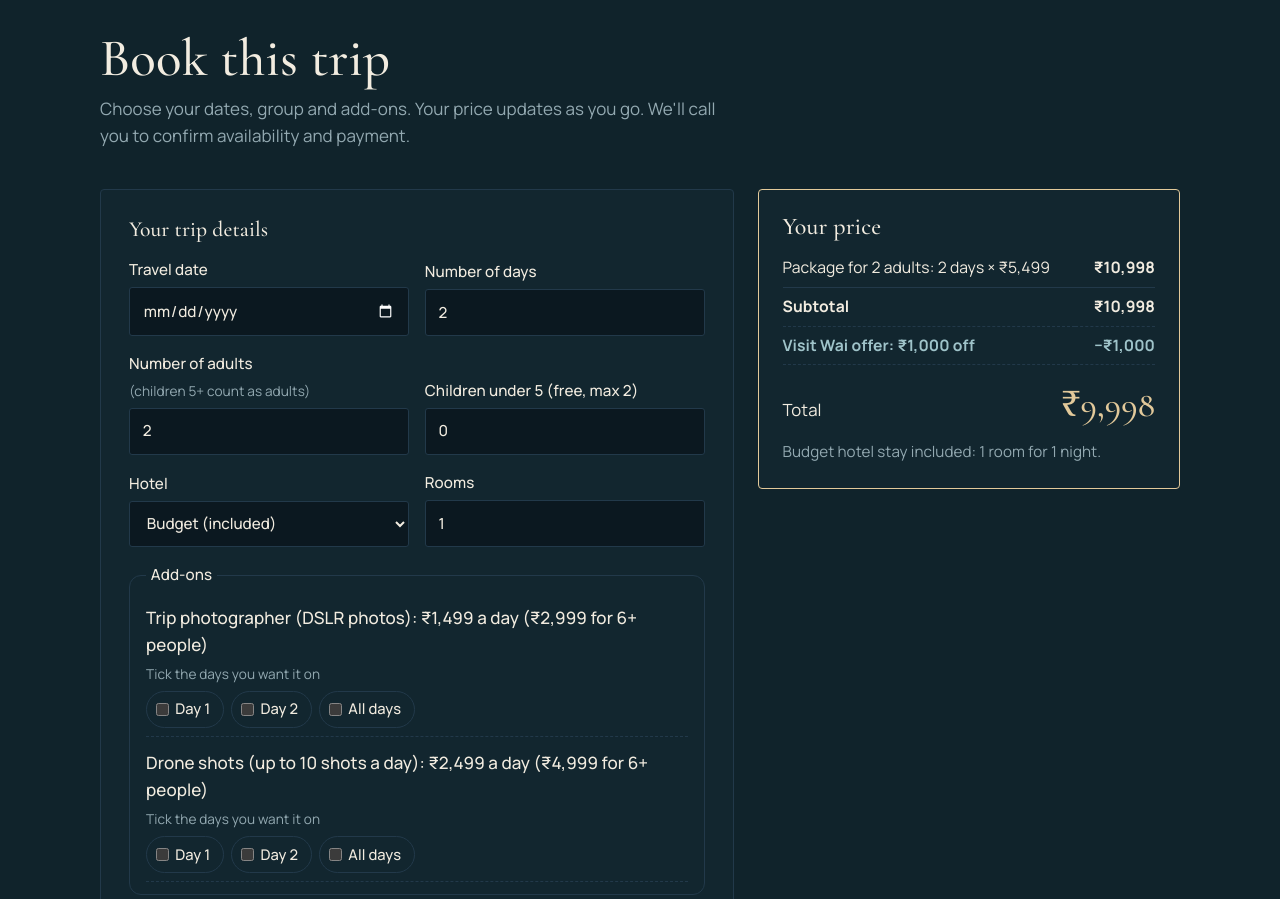
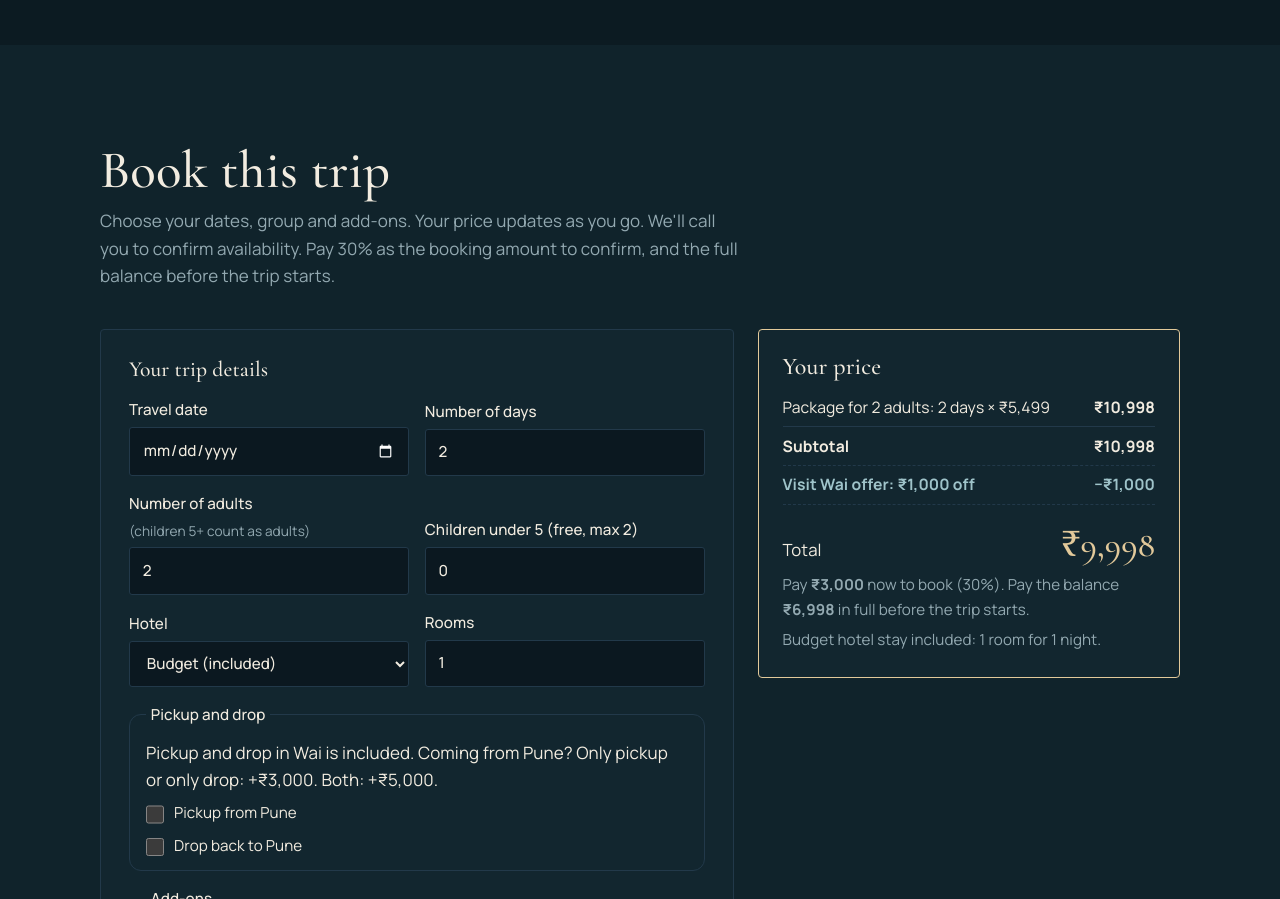
Before and after one commit to vaibhavgaikwad1712/visitwai, a plain HTML site: page trip-groups-2.html in a window 1280 px wide. Shown: the part 2746-3645 px from the top of the page. Drawn offline with nearby package versions, Linux system fonts and the light colour scheme.

Commit message:
Add files via upload

```diff
--- a/booking.js
+++ b/booking.js
@@ -35,6 +35,11 @@ function mountBooking(host, p) {
         </label>
         <label class="rooms-wrap">Rooms<input name="rooms" type="number" min="1" max="20" value="1"></label>
       </div>` : ""}
+      ${!isDriver ? `<fieldset class="addons"><legend>Pickup and drop</legend>
+        <p class="hint" style="margin:0">Pickup and drop in Wai ${isVilla ? "(bus stand) " : ""}is included. Coming from Pune? Only pickup or only drop: +${inr(PRICING.pune.oneWay)}. Both: +${inr(PRICING.pune.both)}.</p>
+        <label class="check-terms"><input type="checkbox" name="punePickup"><span>Pickup from Pune</span></label>
+        <label class="check-terms"><input type="checkbox" name="puneDrop"><span>Drop back to Pune</span></label>
+      </fieldset>` : ""}
       ${addons.length ? `<fieldset class="addons"><legend>Add-ons</legend>
         ${addons.map(k => {
           const a = PRICING.addons[k];
@@ -73,6 +78,7 @@ function mountBooking(host, p) {
         <h3>${isCustom ? "Custom trip" : "Your price"}</h3>
         <div class="pp-lines"></div>
         <p class="total">Total <b class="pp-total"></b></p>
+        <p class="pay-split small" hidden></p>
         <div class="box-notes"></div>
       </div>
     </aside>
@@ -137,6 +143,8 @@ function mountBooking(host, p) {
     const ad = addonDays();
     return {
       addonDays: ad,
+      punePickup: !!(f.punePickup && f.punePickup.checked),
+      puneDrop: !!(f.puneDrop && f.puneDrop.checked),
       days: Math.max(num(f.days, p.baseDays), minDays),
       people: clamp(num(f.people, 2), 1, 99),
       rooms: f.rooms ? clamp(num(f.rooms, 1), 1, 99) : 1,
@@ -157,11 +165,14 @@ function mountBooking(host, p) {
     linesEl.innerHTML = ""; notesEl.innerHTML = "";
     const note = t => { const el = document.createElement("p"); el.className = "small"; el.textContent = t; notesEl.appendChild(el); };
 
+    panel.querySelector(".pay-split").hidden = true;
     if (isCustom) {
       totalEls.forEach(el => el.textContent = "On request");
+      note(`To confirm, pay ${PRICING.payment.bookingPercent}% of the quoted price as the booking amount. The full balance is paid before the trip starts.`);
       note("Tell us your plan and we'll send you a price, usually within a few hours.");
       if (PRICING.offer && PRICING.offer.active) note(`${inr(PRICING.offer.amount)} off is taken from your quoted price.`);
       if (o.addons.length) note("Add-ons chosen: " + addonText(o));
+      if (o.punePickup || o.puneDrop) note(`Pune ${[o.punePickup && "pickup", o.puneDrop && "drop"].filter(Boolean).join(" and ")}: ${inr(punePrice(o))} is added to your quote.`);
       return;
     }
     const r = calcPrice(p, o);
@@ -180,6 +191,9 @@ function mountBooking(host, p) {
     }
     linesEl.appendChild(t);
     totalEls.forEach(el => el.textContent = inr(r.total));
+    const ps = panel.querySelector(".pay-split");
+    ps.hidden = false;
+    ps.innerHTML = `Pay <b>${inr(r.booking)}</b> now to book (${PRICING.payment.bookingPercent}%). Pay the balance <b>${inr(r.balance)}</b> in full before the trip starts.`;
     r.notes.forEach(note);
     if (isPkg && o.days === 1) note("1-day trip: no hotel stay.");
     if (num(f.kids, 0) > 0) note(`${num(f.kids, 0)} child${num(f.kids, 0) > 1 ? "ren" : ""} under ${PRICING.children.freeUnderAge}: free.`);
@@ -214,9 +228,10 @@ function mountBooking(host, p) {
       rooms: isPkg && o.hotel !== "none" && o.days > 1 ? String(o.rooms) : "-",
       addons: addonText(o) || "None",
       food: f.food ? f.food.value : "-",
-      total: r ? inr(r.total) + (r.discount ? ` (after ${inr(r.discount)} off)` : "") : "Quote needed",
+      pickup: isDriver ? "-" : [o.punePickup ? "Pickup from Pune" : "Pickup in Wai", o.puneDrop ? "Drop to Pune" : "Drop in Wai"].join(", "),
+      total: r ? inr(r.total) + (r.discount ? ` (after ${inr(r.discount)} off)` : "") + ` | Booking amount ${PRICING.payment.bookingPercent}%: ${inr(r.booking)} | Balance before trip: ${inr(r.balance)}` : "Quote needed",
       breakdown: r ? r.lines.map(l => `${l[0]} = ${inr(l[1])}`).concat(r.discount ? [`Subtotal = ${inr(r.subtotal)}`, `${PRICING.offer.label} = -${inr(r.discount)}`] : []).concat(r.rounding ? [`Rounded off = ${r.rounding > 0 ? "+" : "-"}${inr(Math.abs(r.rounding))}`] : []).concat(r.notes).join(" | ") : "Custom trip",
-      notes: f.notes.value.trim() || "-", terms: "Yes"
+      notes: (v_pick => (f.notes.value.trim() || "-") + (v_pick ? ` | ${v_pick}` : ""))((o.punePickup || o.puneDrop) ? [o.punePickup && "Pune pickup", o.puneDrop && "Pune drop"].filter(Boolean).join(" + ") : ""), terms: "Yes"
     };
     btn.disabled = true; msg.textContent = "Sending your booking…";
     let ok = false;
@@ -236,7 +251,7 @@ function mountBooking(host, p) {
             _template: "table", _captcha: "false",
             Name: v.name, Phone: v.phone, Email: v.email, Package: v.package, "Travel date": v.date,
             [isVilla ? "Nights" : "Days"]: v.days, Adults: v.people, "Children under 5": v.children,
-            Hotel: v.hotel, Rooms: v.rooms, "Add-ons": v.addons, Food: v.food,
+            Hotel: v.hotel, Rooms: v.rooms, "Pickup and drop": v.pickup, "Add-ons": v.addons, Food: v.food,
             Total: v.total, "Price breakdown": v.breakdown, Notes: v.notes, "Terms accepted": v.terms
           })
         });
--- a/data.js
+++ b/data.js
@@ -41,6 +41,8 @@ const PRICING = {
     drone: { label: "Drone shots (up to 10 shots a day)", short: "Drone shots", perDay: 2499, perDayLarge: 4999, pickDays: true },
     caretaker: { label: "Caretaker for elders", short: "Caretaker", perDay: 999, perDayLarge: 999, onlyFor: ["seniors-2", "seniors-3"] }
   },
+  payment: { bookingPercent: 30 },     // booking amount to confirm; the full balance is paid before the trip starts
+  pune: { oneWay: 3000, both: 5000 },  // Pune pickup OR drop only = oneWay; pickup AND drop = both
   villa: { perNight: 10999, maxGuests: 8, transfer: 0 },  // transfer: 0 = Wai stand pickup & drop included
   // Offer: taken off the FINAL total after all choices. Set active: false to switch it off.
   offer: { active: true, amount: 1000, label: "Visit Wai offer" }
@@ -559,10 +561,19 @@ const GROUP_LABELS = { "2day": "2-day packages", "3day": "3-day packages", "spec
 /* Each package has its own page: trip-<id>.html */
 const pkgPage = p => `trip-${p.id}.html`;
 
+/* Pune pickup / drop line used on the site */
+function puneLine() {
+  return `Pickup from Pune and drop back to Pune also available: ${inr(PRICING.pune.oneWay)} extra for only pickup or only drop, ${inr(PRICING.pune.both)} extra for both`;
+}
+
+function punePrice(o) {
+  return o.punePickup && o.puneDrop ? PRICING.pune.both : (o.punePickup || o.puneDrop) ? PRICING.pune.oneWay : 0;
+}
+
 /* What every package includes / excludes (shown on each package page) */
 function includesFor(p) {
   if (p.kind === "villa") return {
-    yes: ["Private pool villa for up to 8 guests", "Pickup from Wai bus stand to the villa and drop back to Wai"],
+    yes: ["Private pool villa for up to 8 guests", "Pickup from Wai bus stand to the villa and drop back to Wai", puneLine()],
     no: ["Food and drinks, unless arranged with the villa", "Sightseeing and activities", "Photographer, drone and other add-ons unless selected"]
   };
   if (p.kind === "driver") return {
@@ -581,6 +592,7 @@ function includesFor(p) {
   ];
   if (p.baseDays > 1) yes.splice(1, 0, `Budget hotel stay included (worth ${inr(PRICING.hotelsPerNight[PRICING.includedHotel])} per room per night); upgrade to 2–5 star if you like`);
   if (p.id === "ancient-wai") yes.push("Local history guide on Day 1");
+  yes.push("Pickup and drop in Wai", puneLine());
   const no = ["Boating, rides, paragliding and amusement parks", "Meals, unless you choose them", "Photographer, drone" + (p.category === "Seniors" ? ", caretaker" : "") + " unless selected", "Camera fees, shopping and tips"];
   return { yes, no };
 }
@@ -643,6 +655,10 @@ function calcPrice(p, o) {
     }
     if (people === 1) notes.push("Solo travellers pay the 2-person price, as the car, driver and room are the same.");
   }
+  if (p.kind !== "driver") {
+    const pp = punePrice(o);
+    if (pp) lines.push([o.punePickup && o.puneDrop ? "Pickup from Pune and drop back to Pune" : o.punePickup ? "Pickup from Pune" : "Drop back to Pune", pp]);
+  }
   (o.addons || []).forEach(k => {
     const a = PRICING.addons[k]; if (!a) return;
     const r = addonRate(k, people);
@@ -658,7 +674,9 @@ function calcPrice(p, o) {
   const subtotal = lines.reduce((t, l) => t + l[1], 0);
   let discount = 0;
   if (PRICING.offer && PRICING.offer.active) discount = Math.min(PRICING.offer.amount, subtotal);
-  return { days, lines, notes, subtotal, discount, rounding: 0, total: subtotal - discount };
+  const total = subtotal - discount;
+  const booking = Math.ceil(total * PRICING.payment.bookingPercent / 100);
+  return { days, lines, notes, subtotal, discount, rounding: 0, total, booking, balance: total - booking };
 }
 function fromPrice(p) {
   if (p.kind === "custom") return "Price on request";
--- a/package.js
+++ b/package.js
@@ -57,7 +57,7 @@ document.addEventListener("DOMContentLoaded", () => {
   <section id="book" class="alt">
     <div class="wrap">
       <h2>${p.kind === "custom" ? "Ask for a quote" : "Book this trip"}</h2>
-      <p class="lede">Choose your dates, group and add-ons. Your price updates as you go. We'll call you to confirm availability and payment.</p>
+      <p class="lede">Choose your dates, group and add-ons. Your price updates as you go. We'll call you to confirm availability. Pay ${PRICING.payment.bookingPercent}% as the booking amount to confirm, and the full balance before the trip starts.</p>
       <div id="bookHost"></div>
     </div>
   </section>
```
Also changed, not shown: index.html (+7 -3 lines), terms.html (+4 -1 lines).
